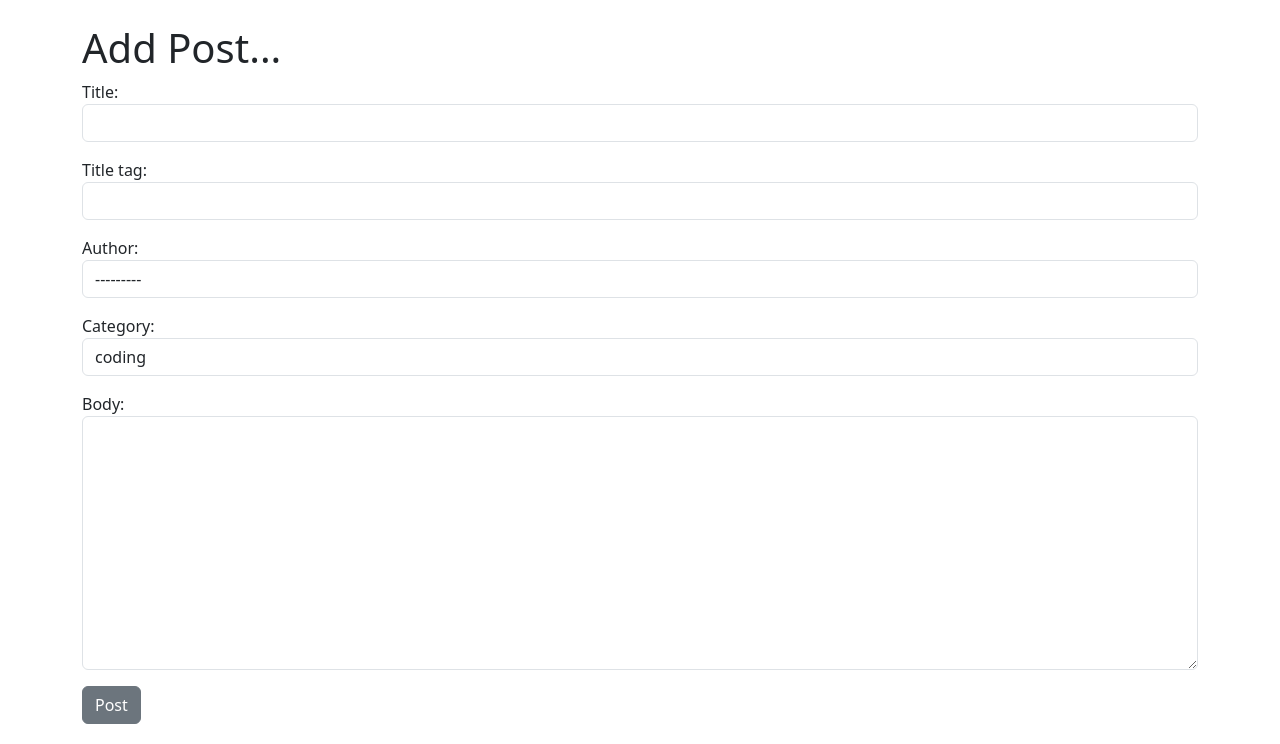
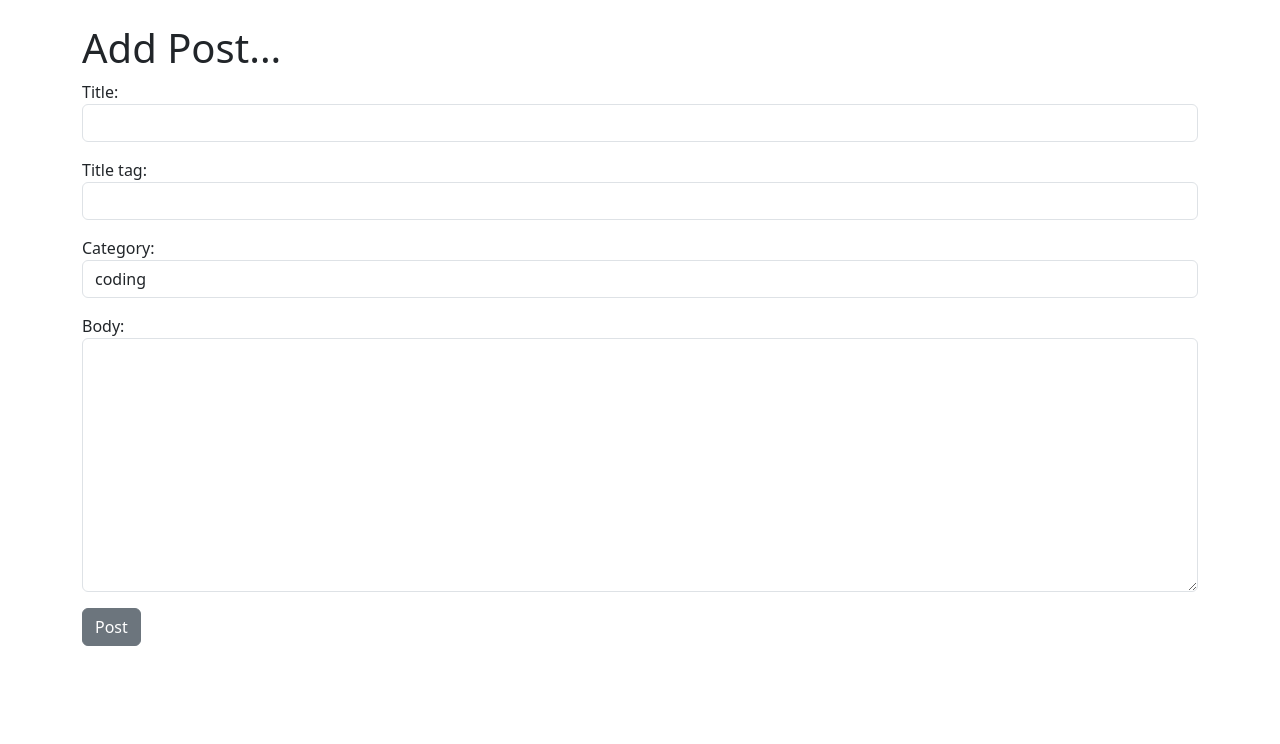
Before and after one commit to Rochu990/Django-Blog-Tutorial, a Django app: page /add_post/ in a window 1280 px wide. Shown: the part 56-800 px from the top of the page. Run offline with Django 5.2, Linux system fonts and the light colour scheme; a user stored in the database is signed in; data comes from the database, SQL or seed files in the repository; both versions use the stored data as it was after the commit.

Commit message:
Dalszy refactor

```diff
--- a/ablog/theblog/forms.py
+++ b/ablog/theblog/forms.py
@@ -23,7 +23,8 @@ class PostForm(forms.ModelForm):
                 }
             ),
             "title_tag": forms.TextInput(attrs={"class": "form-control"}),
-            "author": forms.Select(attrs={"class": "form-control"}),
+            "author": forms.TextInput(attrs={"class": "form-control", "value": '', 'id': 'elder', 'type': 'hidden'}),
+            # "author": forms.Select(attrs={"class": "form-control"}),
             "category": forms.Select(choices=choice_list, attrs={"class": "form-control"}),
             "body": forms.Textarea(attrs={"class": "form-control"}),
         }
--- a/ablog/theblog/templates/add_post.html
+++ b/ablog/theblog/templates/add_post.html
@@ -14,6 +14,11 @@
             <button class="btn btn-secondary">Post</button>
     </div>
 
+    <script>
+        var name = "{{ user.id }}";
+        document.getElementById("elder").value = name;
+    </script>
+
 
 {% endif %}
 
```
Also changed, not shown: ablog/db.sqlite3.
